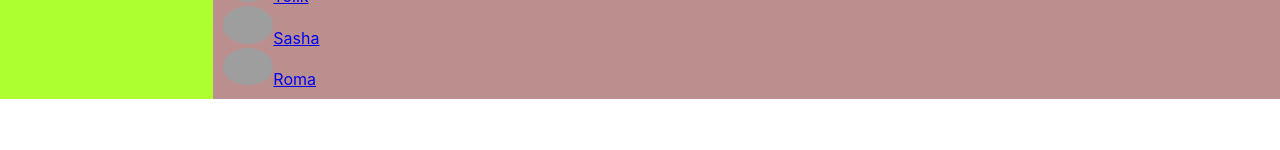
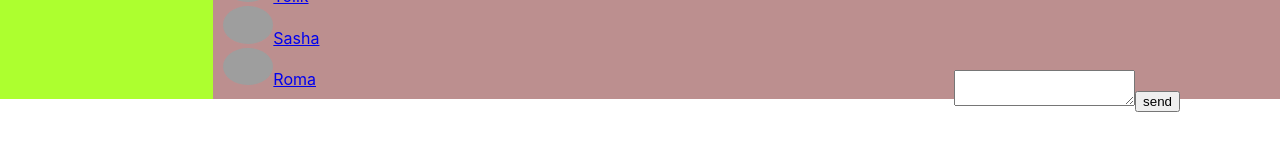
Before and after one commit to GoodLuckMister/first-app-react, a React (Create React App) app: page /dialogs in a window 1280 px wide. Shown: the part 230-380 px from the top of the page. Built offline with nearby package versions, Linux system fonts and the light colour scheme; grey boxes are pictures that could not be loaded.

Commit message:
function from state without props in project

```diff
--- a/src/App.js
+++ b/src/App.js
@@ -1,5 +1,5 @@
 import React, {} from 'react';
-import {BrowserRouter, Route} from "react-router-dom";
+import {Route} from "react-router-dom";
 import './App.css';
 import Content from './components/Content/Content';
 import Header from './components/Header/Header';
@@ -12,19 +12,20 @@ import Settings from "./components/Settings/Settings";
 const App = (props) => {
 
     return (
-        <BrowserRouter>
+
         <div className="appName">
             <Header/>
             <NavBar state={props.state.asidePage}/>
-                <div class="appName-wrapper-content">
-                    <Route path='/content' render={() => <Content state={props.state.contentPage}/>}/>
+            <div className="appName-wrapper-content">
+                <Route path='/content' render={() =>
+                    <Content state={props.state.contentPage} addPost={props.addPost}/>}/>
                 <Route path='/dialogs' render={() => <Dialogs state={props.state.dialogPage}/>}/>
                 <Route path='/news' render={() => <News/>}/>
                 <Route path='/music' render={() => <Music/>}/>
                 <Route path='/settings' render={() => <Settings/>}/>
             </div>
         </div>
-        </BrowserRouter>
+
     );
 }
 
--- a/src/components/Content/Content.jsx
+++ b/src/components/Content/Content.jsx
@@ -21,7 +21,7 @@ const Content = (props) => {
                 <Ava/>
                 <Description/>
                 <MyPosts/>
-                <NewPosts/>
+                <NewPosts addPost={props.addPost}/>
                 {postsData}
             </div>
         </div>
--- a/src/components/Content/posts/newPosts/newPosts.jsx
+++ b/src/components/Content/posts/newPosts/newPosts.jsx
@@ -1,17 +1,18 @@
 import React, {} from 'react';
 import s from './newPosts.module.css';
 
-const NewPosts = () => {
+const NewPosts = (props) => {
     let newPostElement = React.createRef();
-    let addPost = () => {
+    let addPosts = () => {
+
         let text = newPostElement.current.value;
-        alert(text);
-    }
+        props.addPost(text);
+    };
     return (
         <div className={s.NewPosts}>
             <div className={s.title}>New post</div>
             <textarea ref={newPostElement}></textarea>
-            <button onClick={addPost} className={s.button}>send</button>
+            <button onClick={addPosts} className={s.button}>send</button>
         </div>
 
     )
--- a/src/components/Content/redux/state.js
+++ b/src/components/Content/redux/state.js
@@ -1,12 +1,11 @@
-
 let state = {
-    contentPage:{
-        posts:[
+    contentPage: {
+        posts: [
             {message: 'Hello my friend', likesCount: 15},
             {message: 'I\'m fine', likesCount: 20}]
     },
-    dialogPage:{
-        dialogs:[
+    dialogPage: {
+        dialogs: [
             {id: 1, name: 'Dima'},
             {id: 2, name: 'Kolya'},
             {id: 3, name: 'Sveta'},
@@ -14,14 +13,14 @@ let state = {
             {id: 5, name: 'Sasha'},
             {id: 6, name: 'Roma'}
         ],
-        messages:[
+        messages: [
             {id: 1, message: 'Hello'},
             {id: 2, message: 'I coming you'},
             {id: 3, message: 'Babe got me'},
             {id: 4, message: 'You actor man'}
         ]
     },
-    asidePage:{
+    asidePage: {
         asideSet: [
             {id: '/content', paragraph: 'Profile'},
             {id: '/dialogs', paragraph: 'Messages'},
@@ -32,4 +31,12 @@ let state = {
     }
 
 }
+export let addPost = (postMessage) => {
+
+    let newPost = {
+        message: postMessage,
+        likesCount: 0
+    };
+    state.contentPage.posts.push(newPost);
+}
 export default state;
--- a/src/components/Dialogs/Dialogs.jsx
+++ b/src/components/Dialogs/Dialogs.jsx
@@ -2,7 +2,7 @@ import React from 'react';
 import s from './Dialogs.module.css';
 import DialogItem from "./DialogItem/DialogItem";
 import Message from "./Messages/Messages";
-
+import NewMessage from "./NewMessage/newMessage";
 
 
 const Dialogs = (props) => {
@@ -25,6 +25,7 @@ const Dialogs = (props) => {
             <div className={s.messages}>
                 {messagesElements}
             </div>
+            <NewMessage/>
         </div>
 
 
--- a/src/components/Dialogs/Dialogs.module.css
+++ b/src/components/Dialogs/Dialogs.module.css
@@ -22,3 +22,8 @@
     width: 50px;
     border-radius:50%;
 }
+.newMessages{
+    position: absolute;
+    top:300px;
+    right: 100px;
+}
--- a/src/components/Dialogs/Messages/Messages.jsx
+++ b/src/components/Dialogs/Messages/Messages.jsx
@@ -2,10 +2,12 @@ import React from 'react';
 import s from './../Dialogs.module.css';
 
 
+const Message = (props) => {
 
-const Message = (props) => {
     return (
         <div className={s.message}>{props.message}</div>
+
+
     )
 };
 
--- /dev/null
+++ b/src/components/Dialogs/NewMessage/newMessage.jsx
@@ -0,0 +1,21 @@
+import React, {} from 'react';
+import s from './../Dialogs.module.css';
+
+const NewMessage = () => {
+    let newMessageElement = React.createRef();
+    let addMessage = () => {
+        let textMessage = newMessageElement.current.value;
+        alert(textMessage);
+    }
+    return (
+        <div className={s.newMessages}>
+
+            <textarea ref={newMessageElement}></textarea>
+            <button onClick={addMessage} className={s.button}>send</button>
+        </div>
+
+    )
+
+}
+
+export default NewMessage;
--- a/src/index.js
+++ b/src/index.js
@@ -4,13 +4,18 @@ import './index.css';
 import App from './App';
 import reportWebVitals from './reportWebVitals';
 import state from "./components/Content/redux/state";
+import {addPost} from "./components/Content/redux/state";
+import {BrowserRouter} from "react-router-dom";
 
-ReactDOM.render(
-    <React.StrictMode>
-        <App state={state}/>
-    </React.StrictMode>,
-    document.getElementById('root')
-);
+let rerenderEntireTree = ()=> {
+    ReactDOM.render(
+        <BrowserRouter>
+            <App state={state} addPost={addPost}/>
+        </BrowserRouter>,
+        document.getElementById('root')
+    );
+}
+rerenderEntireTree();
 
 // If you want to start measuring performance in your app, pass a function
 // to log results (for example: reportWebVitals(console.log))
```
Lines whose indentation alone changed are shown as unchanged.
